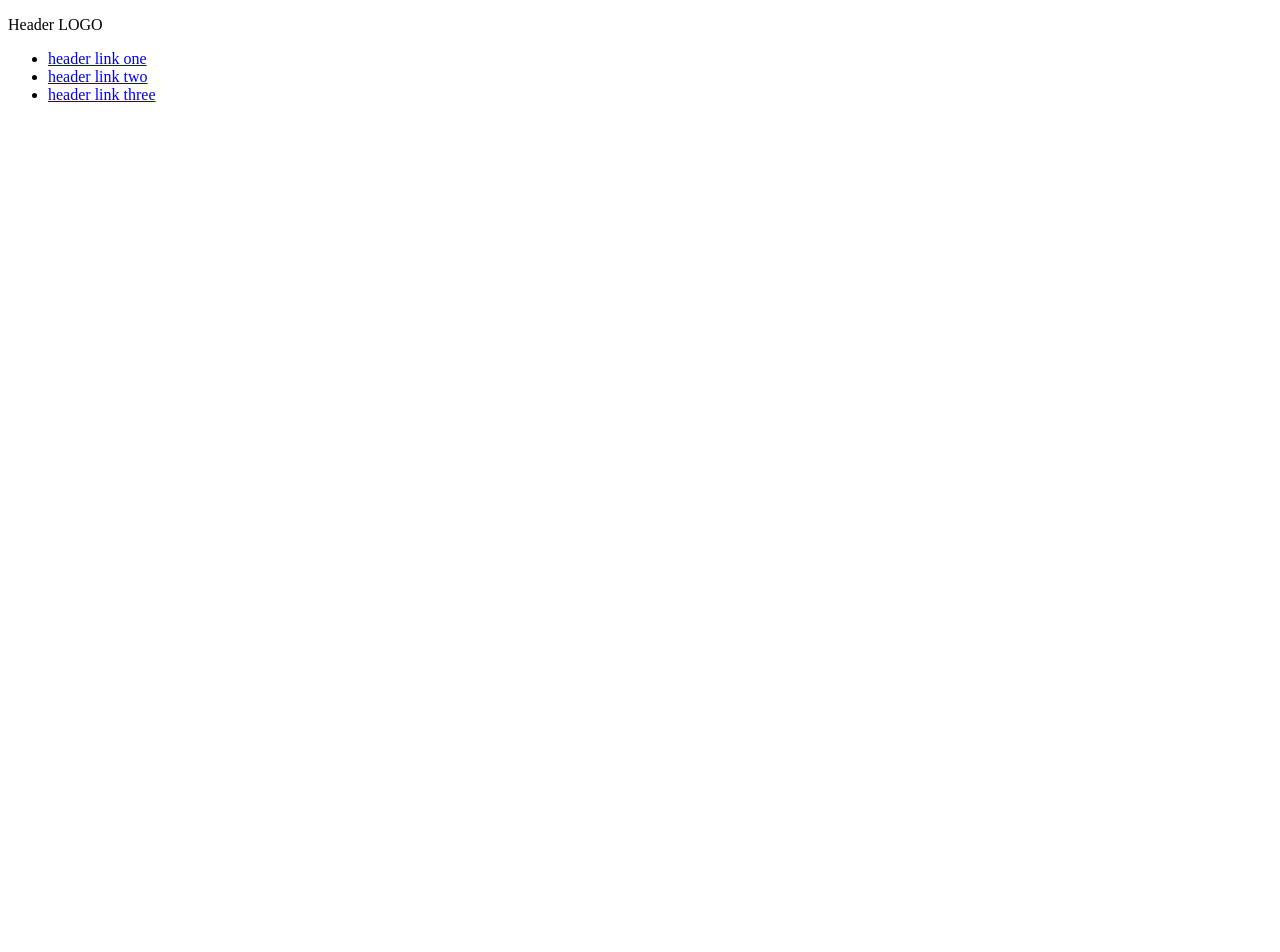
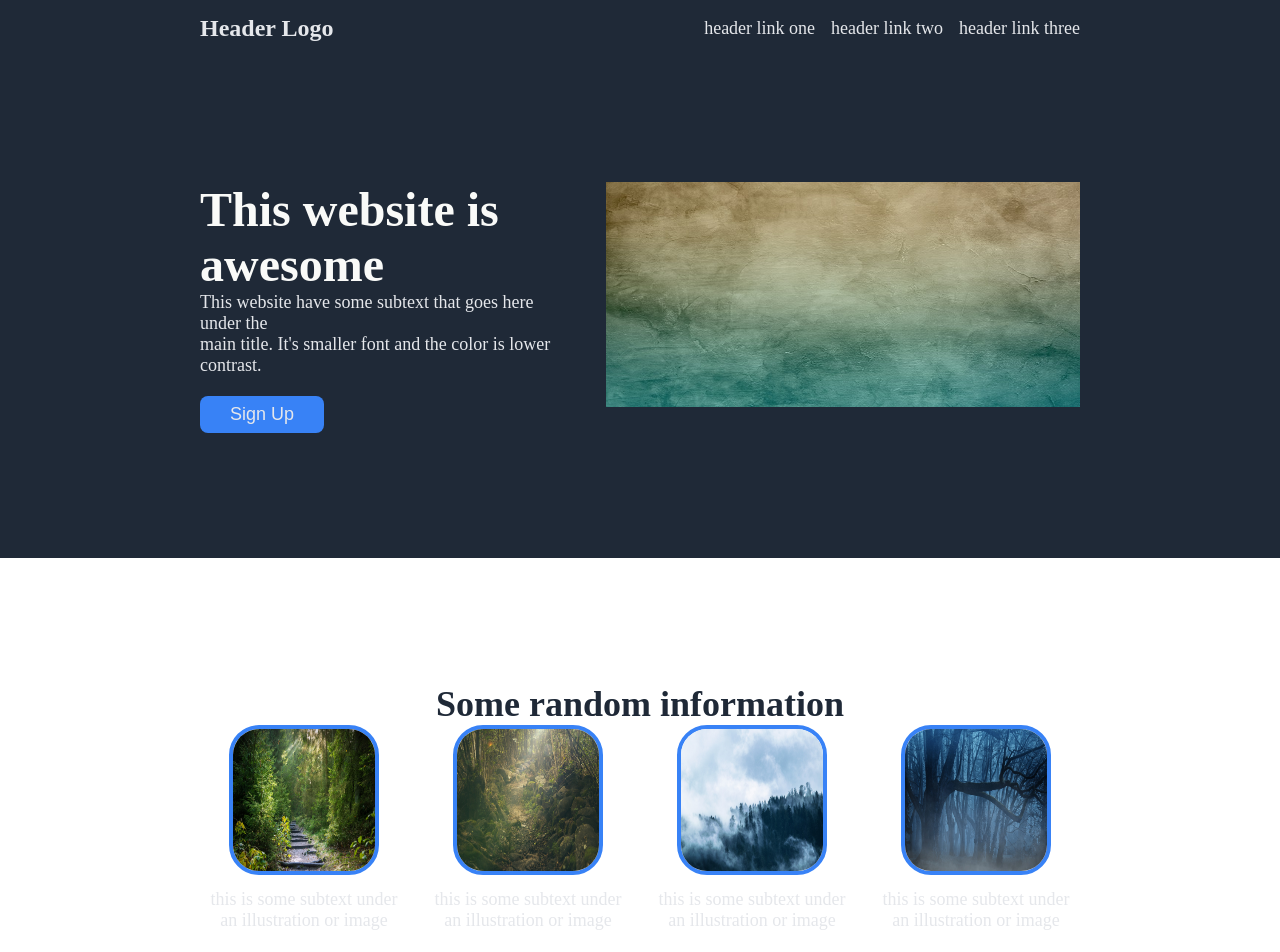
Before and after one commit to AlexLesnychyi/odin-landing-page, a plain HTML site: page index.html in a window 1280 px wide. Shown: the top 952 px of the page. Before the commit the page ends 800 px from the top, so only its background shows below. Drawn offline with Linux system fonts and the light colour scheme.

Commit message:
uploading progress of html and some css

```diff
--- a/index.html
+++ b/index.html
@@ -7,20 +7,90 @@
     <title>Odin-landing-Page</title>
   </head>
   <body>
-    <header>
-      <div>
-        <p>Header LOGO</p>
-      </div>
+    <header class="header">
+      <p class="logo">Header Logo</p>
       <ul>
         <li><a href="#">header link one </a></li>
         <li><a href="#">header link two </a></li>
         <li><a href="#">header link three </a></li>
       </ul>
     </header>
-    <section></section>
-    <section></section>
-    <section></section>
-    <section></section>
-    <footer></footer>
+    <section class="hero_section">
+      <div class="hero_div">
+        <h1 class="hero_title">This website is awesome</h1>
+        <p class="hero_text">
+          This website have some subtext that goes here under the <br />
+          main title. It's smaller font and the color is lower <br />
+          contrast.
+        </p>
+        <button>Sign Up</button>
+      </div>
+      <img
+        src="./images of project/hero image.jpeg"
+        style="width: 600px; height: 225px"
+        alt=""
+      />
+    </section>
+    <section class="some_info_section">
+      <h2 class="second_title">Some random information</h2>
+      <ul>
+        <li>
+          <img
+            class="some_img"
+            src="./images of project/forest_1.jpeg"
+            alt=""
+          />
+          <p class="info_text">
+            this is some subtext under an illustration or image
+          </p>
+        </li>
+        <li>
+          <img
+            class="some_img"
+            src="./images of project/forest_2.jpeg"
+            alt=""
+          />
+          <p class="info_text">
+            this is some subtext under an illustration or image
+          </p>
+        </li>
+        <li>
+          <img
+            class="some_img"
+            src="./images of project/forest_3.jpeg"
+            alt=""
+          />
+          <p class="info_text">
+            this is some subtext under an illustration or image
+          </p>
+        </li>
+        <li>
+          <img
+            class="some_img"
+            src="./images of project/forest_4.jpeg"
+            alt=""
+          />
+          <p class="info_text">
+            this is some subtext under an illustration or image
+          </p>
+        </li>
+      </ul>
+    </section>
+    <section class="quote_section">
+      <p>
+        This is an inspiring quote, or a testimonial from a customer. Maybe it's
+        just filling up spac, or maybe people will actually read it. Who knows?
+        All i know is that it looks nice.
+        <span>-Thor, God of Thunder</span>
+      </p>
+    </section>
+    <section class="action_section">
+      <div>
+        <h2>Call to action it's time!.</h2>
+        <p>Sign up for our product by clicking that button right over there!</p>
+        <button>Sign Up</button>
+      </div>
+    </section>
+    <footer class="footer"><p>Copyright {} The odin project 2021</p></footer>
   </body>
 </html>
--- a/styles.css
+++ b/styles.css
@@ -0,0 +1,99 @@
+body {
+    box-sizing: border-box;
+    margin: 0px;
+    padding: 0px;
+}
+p,h1,h2,h3 {
+    margin: 0;
+}
+a {
+    font-size: 18px;
+    color: #E5E7EB;
+    text-decoration: none;
+}
+ul {
+    list-style-type: none;
+    margin: 0px;
+    padding: 0px;
+    display: flex;
+    gap: 16px;
+}
+button {
+    cursor: pointer;
+     color: #E5E7EB;
+     background-color: #3882F6;
+     padding: 8px 30px;
+     font-size: 18px;
+     border-radius: 8px;
+     border: none;
+     margin-top: 20px;
+}
+section {
+    padding: 125px 200px;
+}
+.header, .hero_section, .footer{
+    background-color: #1F2937 ;
+}
+.header {
+display: flex;
+justify-content: space-between;
+align-items: center;
+padding: 15px 200px;}
+
+.hero_title {
+    font-size: 48px;
+    font-weight: bold;
+    color: #F9FAF8;
+}
+.hero_section {
+    display: flex;
+    gap: 50px;
+}
+.hero_div {
+    width: 450px;
+}
+.hero_text {
+    font-size: 18px;
+    color: #E5E7EB;
+}
+.second_title{
+    font-size: 36px;
+    font-weight: bolder;
+    color: #1F2937;
+}
+
+.footer > p{
+     font-size: 18px;
+    color: #E5E7EB;
+}
+.logo {
+    font-size: 24px;
+    color: #E5E7EB;
+    font-weight: bold;
+}
+.quote_section {
+    background-color: #E5E7EB;
+}
+.quote_section > p {
+    font-size: 36px;
+    font-weight: light;
+    font-style: italic;
+    color: #1F2937;
+
+}
+.some_img {
+    box-sizing: border-box;
+    border: 4px solid #3882F6;
+    width: 150px;
+    height: 150px;
+    border-radius: 30px;
+}
+.info_text {
+    font-size: 18px;
+    color: #E5E7EB;
+    margin-top: 10px;
+
+}
+.some_info_section{
+    text-align: center;
+}
```
Also changed, not shown: images of project/forest_1.jpeg (added), images of project/forest_2.jpeg (added), images of project/forest_3.jpeg (added), images of project/forest_4.jpeg (added), images of project/hero image.jpeg (added).
